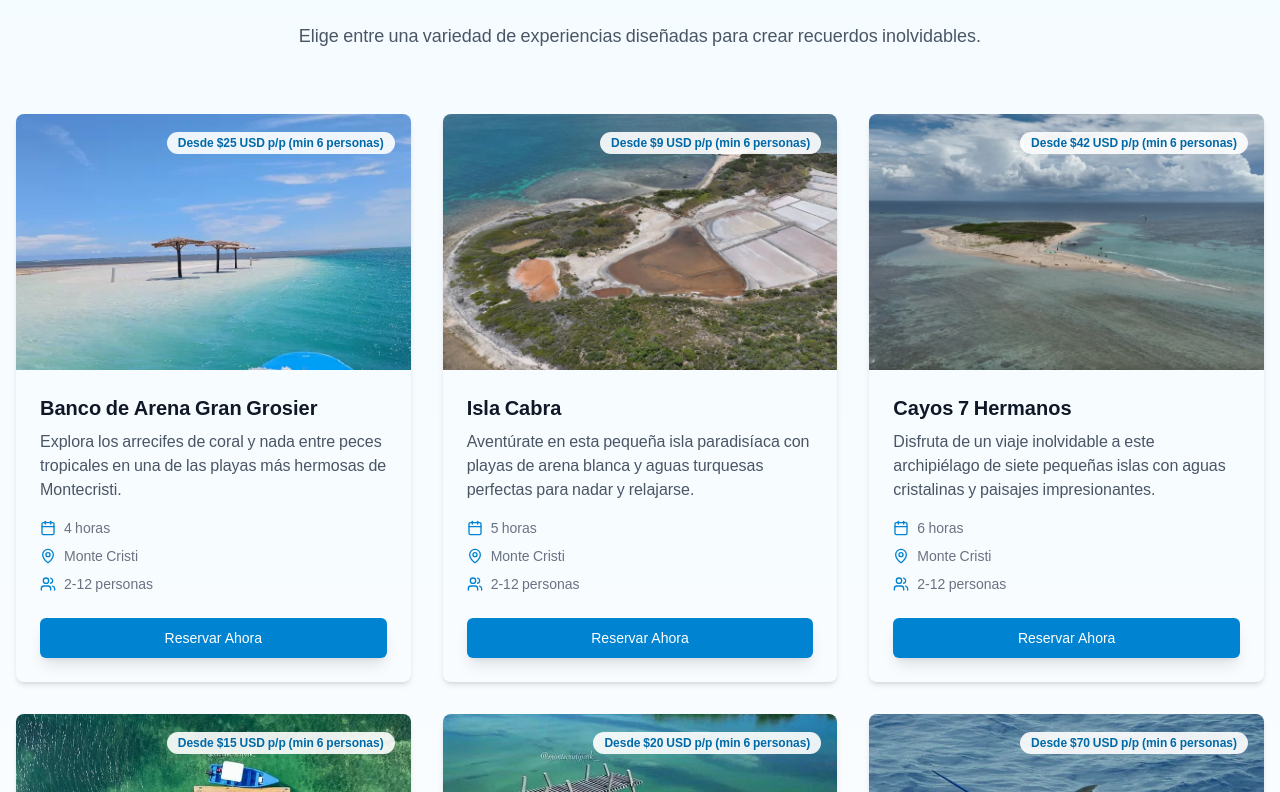
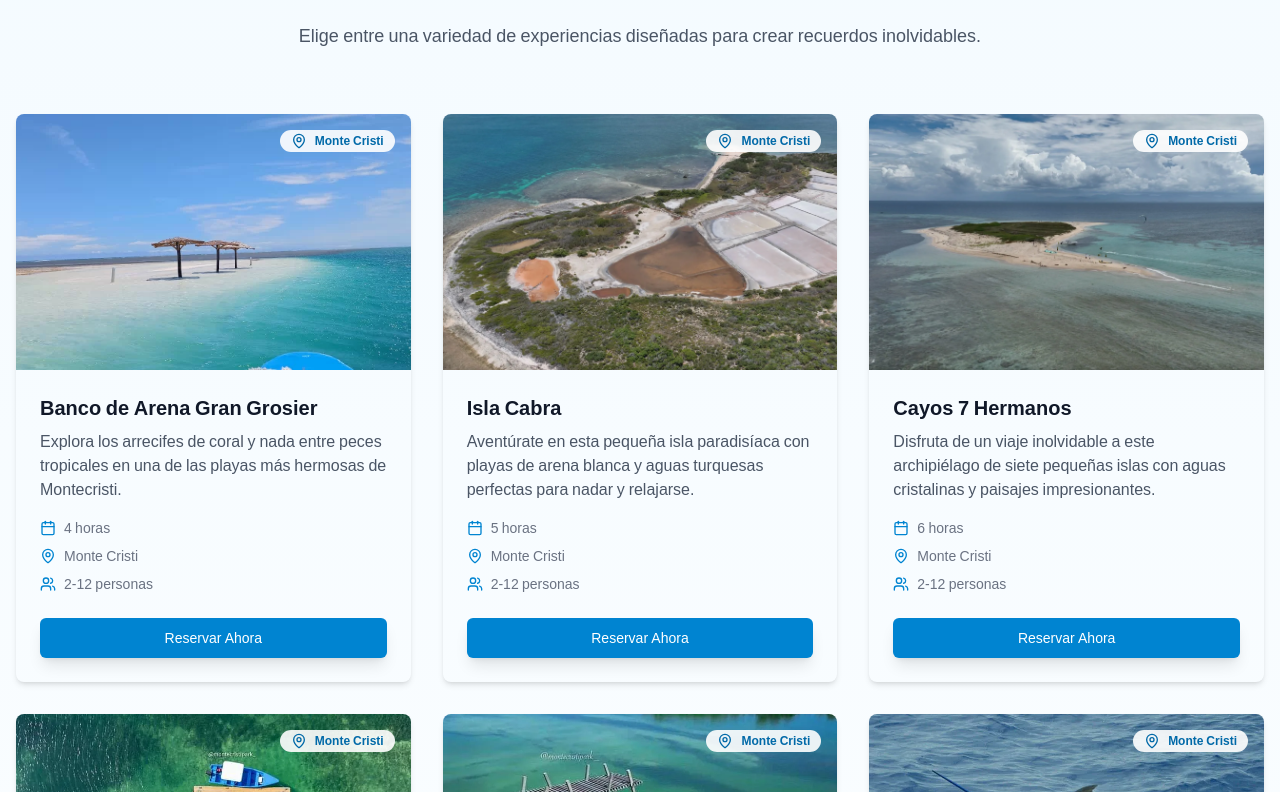
Before and after one commit to ItachiRD26/sorayayleonardotours, a Next.js app: page /excursiones in a window 1280 px wide. Shown: the part 1028-1820 px from the top of the page. Built offline with nearby package versions, Linux system fonts and the light colour scheme.

Commit message:
Quitar Precios

```diff
--- a/src/app/excursiones/page.tsx
+++ b/src/app/excursiones/page.tsx
@@ -203,7 +203,7 @@ export default function ExcursionesPage() {
                     className="transition-transform duration-500 hover:scale-105"
                   />
                   <div className="absolute top-4 right-4">
-                    <Badge className="bg-white/90 text-sky-700 hover:bg-white">Desde ${excursion.price} USD p/p (min 6 personas)</Badge>
+                    <Badge className="bg-white/90 text-sky-700 hover:bg-white"><MapPin className="h-4 w-4 mr-2" /> Monte Cristi</Badge>
                   </div>
                 </div>
                 <CardHeader className="pb-2">
--- a/src/components/featuredtours.tsx
+++ b/src/components/featuredtours.tsx
@@ -102,11 +102,10 @@ export default function FeaturedTours() {
                   </div>
                 </CardContent>
                 <CardFooter className="flex items-center justify-between">
-                  <span className="text-primary font-bold text-lg">USD {tour.priceUSD.toFixed(2)} <span className="text-sm text-gray-500">(por persona)</span></span>
                   <Link
                     href={`/excursiones/reservas?tourId=${tour.id}&name=${encodeURIComponent(tour.title)}&description=${encodeURIComponent(tour.description)}&price=${tour.priceUSD.toFixed(2)}&image=${encodeURIComponent(tour.image)}&duration=${encodeURIComponent(tour.duration)}`}
                   >
-                    <Button variant="default">Reservar</Button>
+                    <Button variant="default" className="items items-center justify-center">Reservar</Button>
                   </Link>
                 </CardFooter>
               </Card>
```
